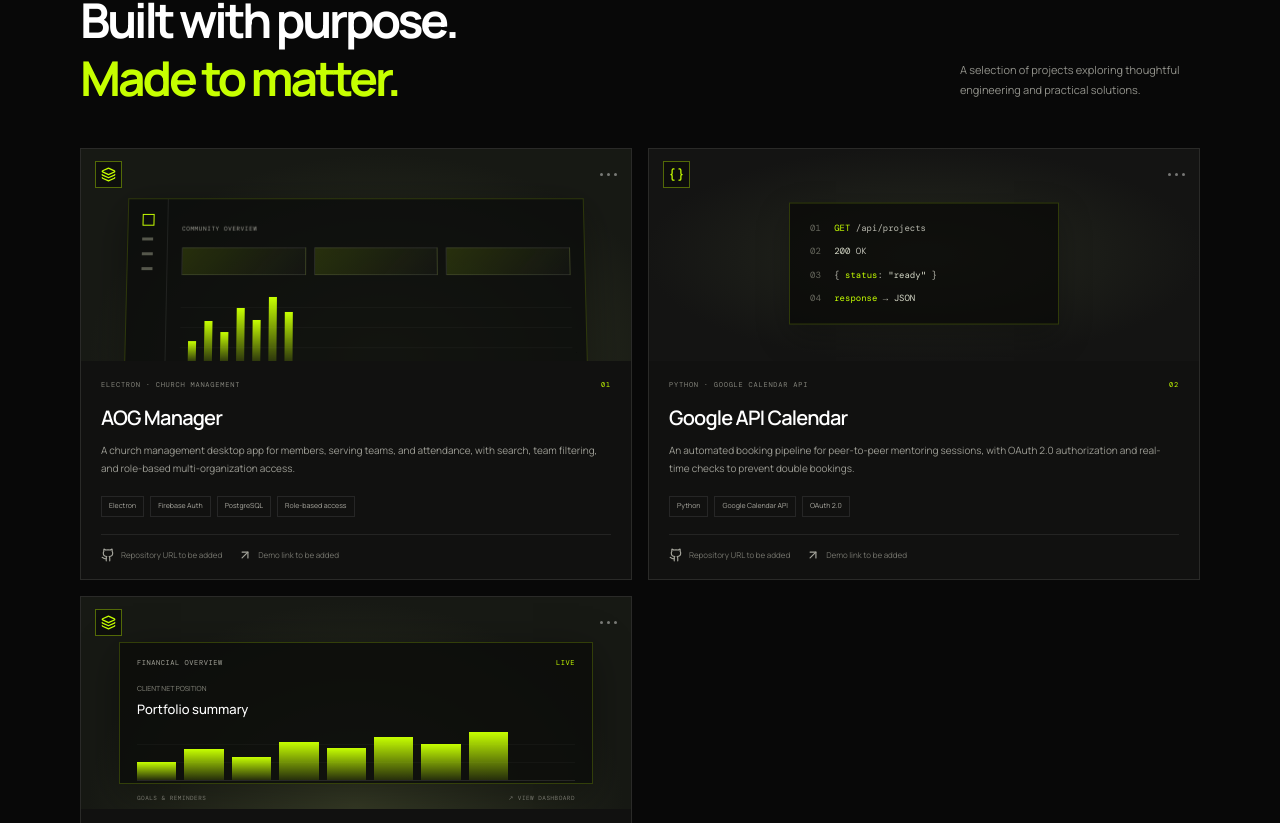
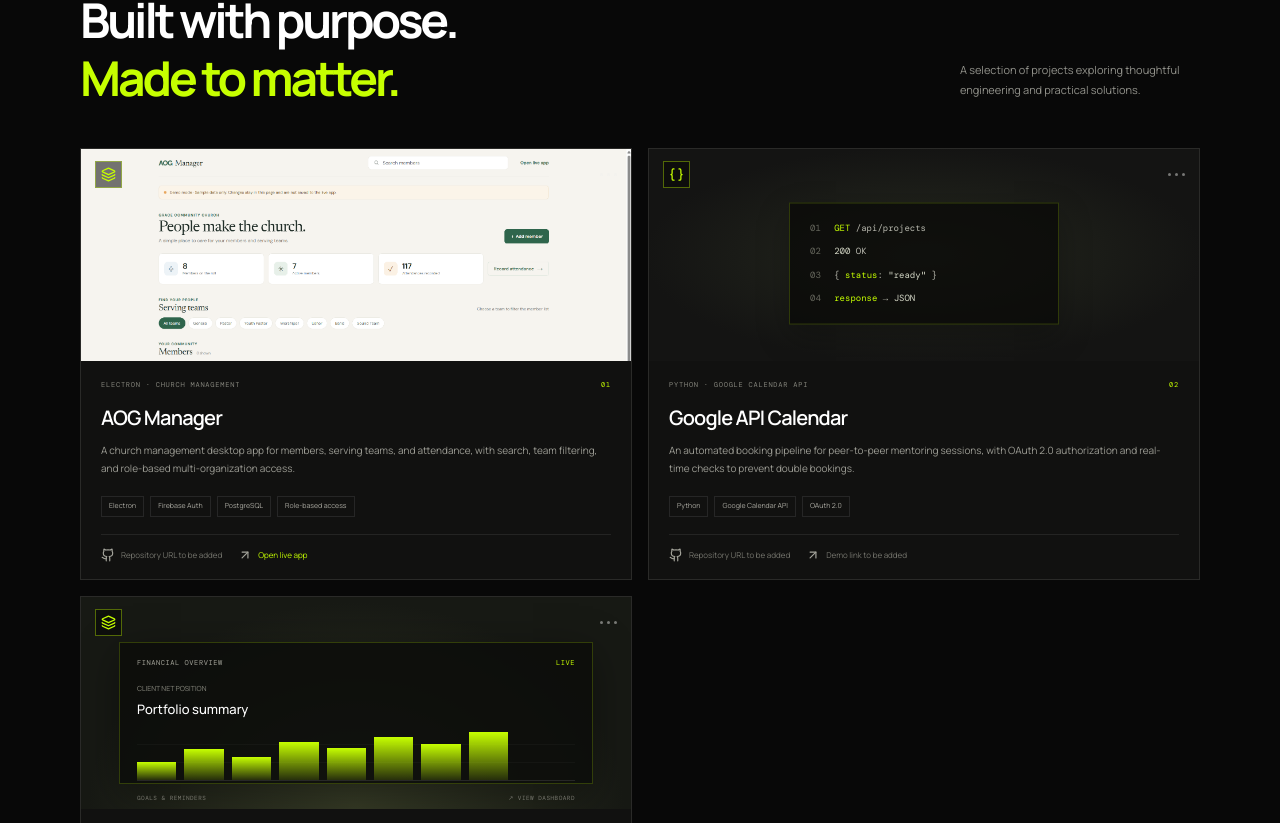
Before and after one commit to tsakoubisedev/portfolio_project, a React (Vite) app: page / in a window 1280 px wide. Shown: the part 2117-2940 px from the top of the page. Built offline with nearby package versions, Linux system fonts and the light colour scheme.

Commit message:
fix : added picture and link to aog app

```diff
--- a/src/App.tsx
+++ b/src/App.tsx
@@ -24,6 +24,7 @@ import {
 import { motion, useReducedMotion } from "framer-motion";
 
 const profilePhoto = new URL("../Image/profile_photo.png", import.meta.url).href;
+const aogProjectImage = new URL("../Image/AOG_PICTURE.png", import.meta.url).href;
 const contactEmail = "tsakoubise@gmail.com";
 
 const navigation = [
@@ -72,6 +73,7 @@ const projects = [
     stack: ["Electron", "Firebase Auth", "PostgreSQL", "Role-based access"],
     visual: "aog",
     icon: Layers3,
+    demoUrl: "https://aogmanager.netlify.app/",
   },
   {
     index: "02",
@@ -82,6 +84,7 @@ const projects = [
     stack: ["Python", "Google Calendar API", "OAuth 2.0"],
     visual: "api",
     icon: Braces,
+    demoUrl: null,
   },
   {
     index: "03",
@@ -92,6 +95,7 @@ const projects = [
     stack: ["Kotlin", "Android", "Admin web app", "AfriHackathon"],
     visual: "finance",
     icon: Layers3,
+    demoUrl: null,
   },
 ];
 
@@ -152,14 +156,7 @@ function ProjectVisual({ variant, Icon }: { variant: string; Icon: typeof Code2
         <span className="visual-dots"><i /><i /><i /></span>
       </div>
       {variant === "aog" && (
-        <div className="aog-dashboard">
-          <div className="mini-sidebar"><b /><i /><i /><i /></div>
-          <div className="mini-content">
-            <span className="mini-caption">COMMUNITY OVERVIEW</span>
-            <div className="mini-stat-row"><b /><b /><b /></div>
-            <div className="mini-chart"><i /><i /><i /><i /><i /><i /><i /></div>
-          </div>
-        </div>
+        <img className="aog-project-image" src={aogProjectImage} alt="" />
       )}
       {variant === "robot" && (
         <div className="robot-scene">
@@ -348,14 +345,23 @@ function App() {
                       <h3>{project.name}</h3>
                       <p>{project.description}</p>
                       <div className="project-tags">{project.stack.map((item) => <span key={item}>{item}</span>)}</div>
-                      <div className="project-links"><span className="project-link-placeholder"><Github size={14} /> Repository URL to be added</span><span className="project-link-placeholder"><ArrowUpRight size={14} /> Demo link to be added</span></div>
+                      <div className="project-links">
+                        <span className="project-link-placeholder"><Github size={14} /> Repository URL to be added</span>
+                        {project.demoUrl ? (
+                          <a className="project-link" href={project.demoUrl} target="_blank" rel="noreferrer">
+                            <ArrowUpRight size={14} /> Open live app
+                          </a>
+                        ) : (
+                          <span className="project-link-placeholder"><ArrowUpRight size={14} /> Demo link to be added</span>
+                        )}
+                      </div>
                     </div>
                   </article>
                 </Reveal>
               );
             })}
           </div>
-          <Reveal className="projects-footnote"><span><Asterisk size={13} /> LINKS ARE PLACEHOLDERS UNTIL PROJECT URLS ARE PROVIDED.</span><a href="#contact">Have a project in mind? <ArrowRight size={15} /></a></Reveal>
+          <Reveal className="projects-footnote"><span><Asterisk size={13} /> SOME PROJECT LINKS ARE PLACEHOLDERS.</span><a href="#contact">Have a project in mind? <ArrowRight size={15} /></a></Reveal>
         </section>
 
         <section className="experience section-wrap" id="experience">
--- a/src/index.css
+++ b/src/index.css
@@ -144,18 +144,8 @@ button { color: inherit; }
 .visual-mark { display: grid; width: 27px; height: 27px; place-items: center; border: 1px solid rgba(198,255,0,.38); color: var(--lime); background: rgba(8,8,8,.55); }
 .visual-dots { display: flex; gap: 4px; align-items: center; }
 .visual-dots i { width: 3px; height: 3px; border-radius: 50%; background: rgba(240,240,237,.45); }
-.visual-aog { background: radial-gradient(ellipse at 55% 100%,#353a25,#171914 69%); }
-.aog-dashboard { position: absolute; inset: 48px 45px -21px; display: flex; border: 1px solid rgba(198,255,0,.17); background: rgba(12,13,11,.83); box-shadow: 0 10px 40px rgba(0,0,0,.35); transform: perspective(800px) rotateX(5deg); }
-.mini-sidebar { width: 40px; display: flex; flex-direction: column; align-items: center; gap: 12px; padding-top: 15px; border-right: 1px solid rgba(255,255,255,.08); }
-.mini-sidebar b { width: 12px; height: 12px; border: 1px solid var(--lime); }
-.mini-sidebar i { width: 11px; height: 3px; background: #55574b; }
-.mini-content { flex: 1; padding: 14px; }
-.mini-caption { color: #9c9c93; font-family: "DM Mono",monospace; font-size: 6px; letter-spacing: .1em; }
-.mini-stat-row { display: flex; gap: 8px; margin-top: 11px; }
-.mini-stat-row b { flex: 1; height: 28px; border: 1px solid rgba(255,255,255,.09); background: linear-gradient(130deg,rgba(198,255,0,.13),rgba(255,255,255,.015)); }
-.mini-chart { display: flex; height: 75px; align-items: end; gap: 8px; margin-top: 13px; padding: 0 8px; border-bottom: 1px solid rgba(255,255,255,.1); background: repeating-linear-gradient(to bottom,transparent 0 19px,rgba(255,255,255,.055) 20px); }
-.mini-chart i { width: 8px; height: 28%; background: linear-gradient(var(--lime),rgba(198,255,0,.14)); }
-.mini-chart i:nth-child(2) { height: 55%; }.mini-chart i:nth-child(3) { height: 40%; }.mini-chart i:nth-child(4) { height: 73%; }.mini-chart i:nth-child(5) { height: 57%; }.mini-chart i:nth-child(6) { height: 88%; }.mini-chart i:nth-child(7) { height: 67%; }
+.visual-aog { background: #f5f3ee; }
+.aog-project-image { width: 100%; height: 100%; object-fit: cover; object-position: top center; }
 .visual-robot { background: radial-gradient(ellipse at 50% 52%,#35382c,#161715 69%); }
 .robot-scene { position: absolute; inset: 0; display: grid; place-items: center; }
 .robot-orbit { position: absolute; width: 155px; height: 155px; border: 1px solid rgba(198,255,0,.27); border-radius: 50%; }
@@ -196,8 +186,11 @@ button { color: inherit; }
 .project-tags { display: flex; flex-wrap: wrap; gap: 6px; margin-top: 15px; }
 .project-tags span { padding: 4px 7px; font-size: 7px; }
 .project-links { display: flex; flex-wrap: wrap; gap: 16px; margin-top: 17px; padding-top: 13px; border-top: 1px solid rgba(255,255,255,.08); }
-.project-link-placeholder { display: inline-flex; align-items: center; gap: 6px; color: #77776f; font-size: 8px; }
-.project-link-placeholder svg { color: #a5a59c; }
+.project-link, .project-link-placeholder { display: inline-flex; align-items: center; gap: 6px; font-size: 8px; }
+.project-link { color: var(--lime); transition: color .2s; }
+.project-link:hover { color: #fff; }
+.project-link-placeholder { color: #77776f; }
+.project-link svg, .project-link-placeholder svg { color: #a5a59c; }
 .projects-footnote { display: flex; justify-content: space-between; gap: 18px; margin-top: 20px; }
 .projects-footnote > span { display: inline-flex; align-items: center; gap: 5px; color: #77776f; font-family: "DM Mono",monospace; font-size: 7px; letter-spacing: .07em; }
 .projects-footnote > span svg { color: var(--lime); }
```
Also changed, not shown: Image/AOG_PICTURE.png (added).
